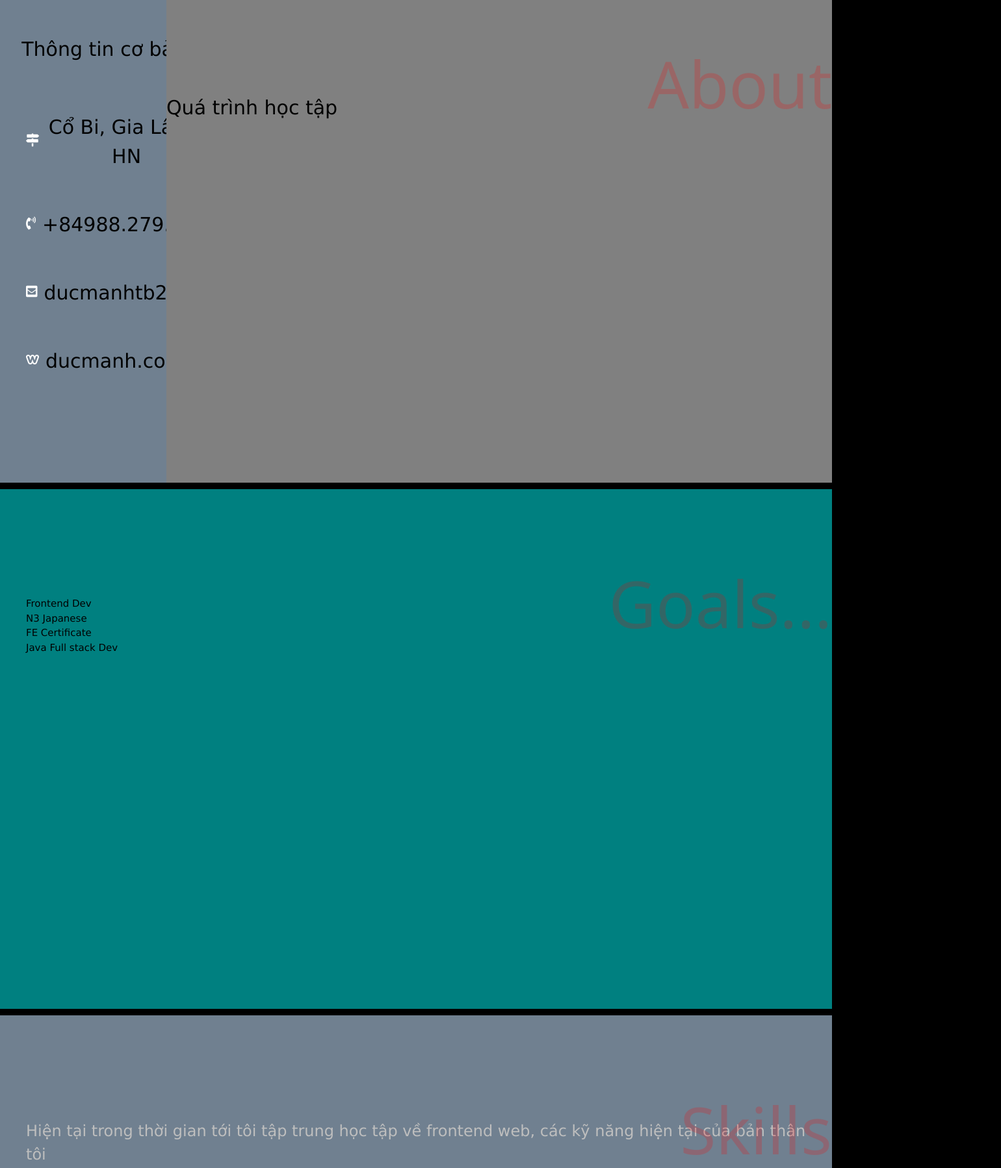
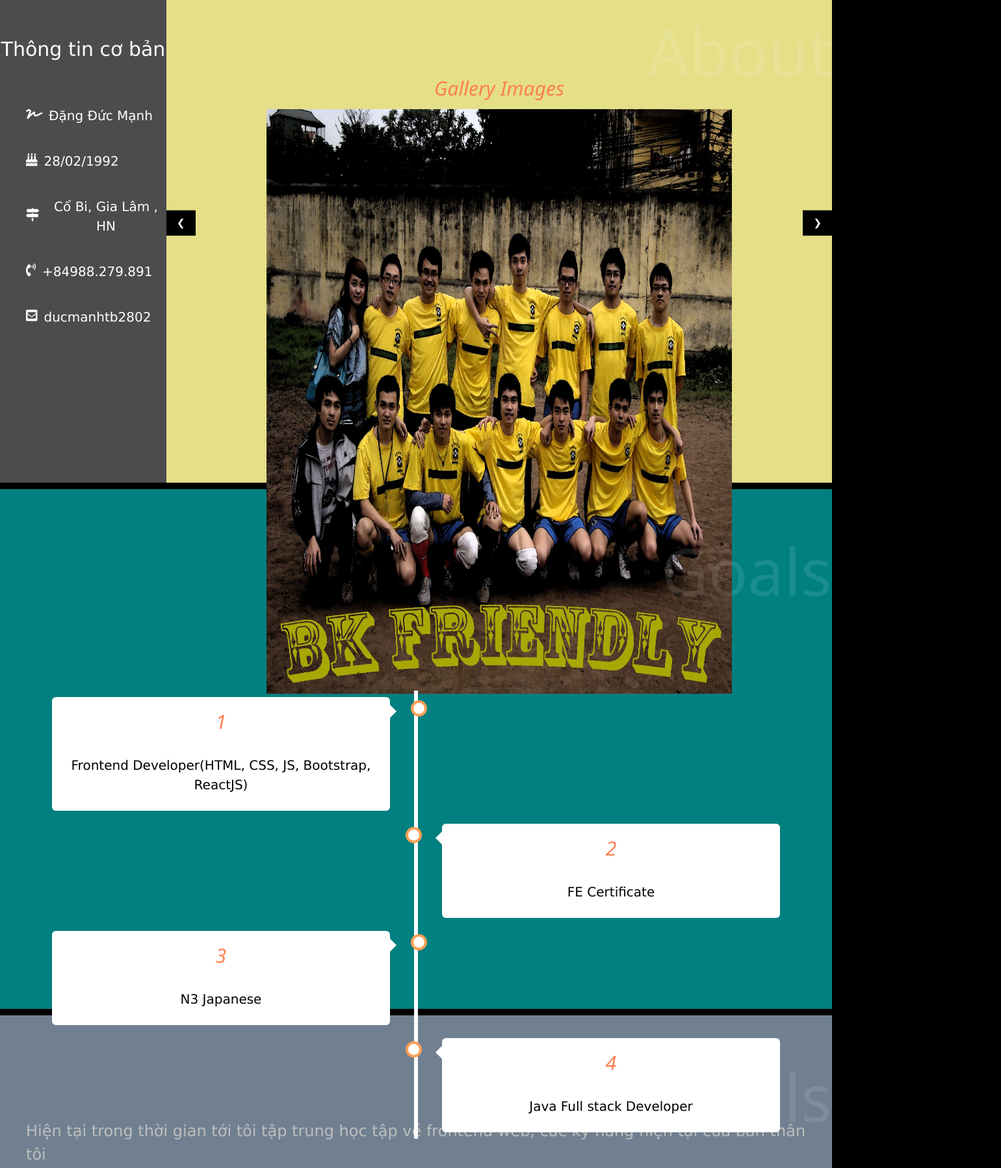
Before and after one commit to ducmanh2802/portfolio, a plain HTML site: page index.html in a window 1280 px wide. Shown: the part 897-2695 px from the top of the page at 65% size, 1540 px wide, since content can reach past the window. Drawn offline with nearby package versions, Linux system fonts and the light colour scheme.

Commit message:
Bài tập Array

```diff
--- a/css/style.css
+++ b/css/style.css
@@ -50,7 +50,7 @@ h2 {
 }
 div.projects {
   display: grid;
-  grid-template-columns: auto auto auto auto auto;
+  grid-template-columns: auto auto auto auto;
   grid-gap: 10px;
   /* overflow: hidden; */
 }
@@ -102,7 +102,7 @@ div.projects {
   height: 100vh;
   top: -10%;
   left: 0;
-  background-color: slategray;
+  background-color: #4c4c4c;
   position: relative;
 }
 
@@ -119,16 +119,33 @@ ul li {
 .data {
   margin-left: 10px;
 }
+.data p {
+  color: white;
+  font-size: 20px;
+}
+.about-left_detail > p {
+  color: white;
+  font-size: 30px;
+}
 .about-right {
   width: 80%;
   height: 100vh;
-  background-color: grey;
+  background-color: #e5df88;
   position: relative;
 }
-
+.about-right_detail img {
+  height: 900px;
+  margin-left: 15%;
+}
 .about-right_detail h1 {
   position: absolute;
   text-align: right;
+}
+.about-right_detail p {
+  color: white;
+  font-size: 30px;
+  position: relative;
+  top: -50px;
 }
 #projects {
   background-color: grey;
@@ -143,11 +160,11 @@ ul li {
 #projects h1,
 #about h1 {
   position: relative;
-  top: 100px;
+  top: 50px;
   text-align: right;
   font-size: 100px;
-  opacity: 0.2;
-  color: red;
+  opacity: 0.1;
+  color: white;
 }
 .skills {
   margin-left: 30%;
@@ -188,9 +205,9 @@ div[class^="bar-"] span {
   left: 0;
   height: 100%;
   border-radius: 20px;
-  background: #fff;
+  background: #48bcad;
 }
-div[class^="bar-"]:hover span {
+/* div[class^="bar-"]:hover span {
   position: absolute;
   top: 0;
   left: 0;
@@ -198,7 +215,7 @@ div[class^="bar-"]:hover span {
   border-radius: 20px;
   background: #48bcad;
   animation: move-right 2s infinite;
-}
+} */
 .bar-html,
 .bar-css,
 .bar-js {
@@ -211,7 +228,7 @@ div[class^="bar-"]:hover span {
 }
 p {
   display: inline-block;
-  font-size: 30px;
+  font-size: 20px;
 }
 i {
   color: #fff;
@@ -248,7 +265,6 @@ a {
 }
 .social li {
   list-style: none;
-  /* position: relative; */
   display: flex;
   justify-content: center;
   align-items: center;
@@ -258,6 +274,120 @@ a {
 }
 .social li:hover a {
   color: red;
+}
+.timeline {
+  position: relative;
+  top: 150px;
+  max-width: 1200px;
+  margin: 0 auto;
+}
+
+.timeline::after {
+  content: "";
+  position: absolute;
+  width: 6px;
+  background-color: white;
+  top: 0;
+  bottom: 0;
+  left: 50%;
+  margin-left: -3px;
+}
+
+.container {
+  padding: 10px 40px;
+  position: relative;
+  background-color: inherit;
+  width: 50%;
+}
+
+.container::after {
+  content: "";
+  position: absolute;
+  width: 25px;
+  height: 25px;
+  right: -17px;
+  background-color: white;
+  border: 4px solid #ff9f55;
+  top: 15px;
+  border-radius: 50%;
+  z-index: 1;
+}
+
+.left {
+  left: 0;
+}
+
+.right {
+  left: 50%;
+}
+
+.left::before {
+  content: " ";
+  height: 0;
+  position: absolute;
+  top: 22px;
+  width: 0;
+  z-index: 1;
+  right: 30px;
+  border: medium solid white;
+  border-width: 10px 0 10px 10px;
+  border-color: transparent transparent transparent white;
+}
+
+.right::before {
+  content: " ";
+  height: 0;
+  position: absolute;
+  top: 22px;
+  width: 0;
+  z-index: 1;
+  left: 30px;
+  border: medium solid white;
+  border-width: 10px 10px 10px 0;
+  border-color: transparent white transparent transparent;
+}
+
+.right::after {
+  left: -16px;
+}
+
+.content {
+  padding: 5px 5px;
+  background-color: white;
+  position: relative;
+  border-radius: 6px;
+  text-align: center;
+}
+
+@media screen and (max-width: 600px) {
+  .timeline::after {
+    left: 31px;
+  }
+
+  .container {
+    width: 100%;
+    padding-left: 50px;
+    padding-right: 15px;
+  }
+
+  /* Make sure that all arrows are pointing leftwards */
+  .container::before {
+    left: 60px;
+    border: medium solid white;
+    border-width: 10px 10px 10px 0;
+    border-color: transparent white transparent transparent;
+  }
+
+  /* Make sure all circles are at the same spot */
+  .left::after,
+  .right::after {
+    left: 10px;
+  }
+
+  /* Make all right containers behave like the left ones */
+  .right {
+    left: 0%;
+  }
 }
 
 @media screen and (max-width: 600px) {
--- a/index.html
+++ b/index.html
@@ -51,6 +51,22 @@
             <ul>
               <li>
                 <div class="icon">
+                <i class="fas fa-signature"></i>
+                </div>
+                <div class="data">
+                  <p>Đặng Đức Mạnh</p>
+                </div>
+              </li>
+              <li>
+                <div class="icon">
+                  <i class="fas fa-birthday-cake"></i>
+                </div>
+                <div class="data">
+                  <p>28/02/1992</p>
+                </div>
+              </li>
+              <li>
+                <div class="icon">
                   <i class="fas fa-map-signs"></i>
                 </div>
                 <div class="data"><p>Cổ Bi, Gia Lâm , HN</p></div>
@@ -67,31 +83,66 @@
                 </div>
                 <div class="data"><p>ducmanhtb2802</p></div>
               </li>
-              <li>
-                <div class="icon">
-                  <i class="fab fa-weebly" aria-hidden="true"></i>
-                </div>
-                <div class="data"><p>ducmanh.com</p></div>
-              </li>
+
             </ul>
           </div>
         </div>
         <div class="about-right">
           <div class="about-right_detail">
             <h1>About</h1>
-            <p>Quá trình học tập</p>
+            <h2 class="slideImages">Gallery Images</h2>
+              <img class="mySlides" src="img/1.jpg" style="width: 70%" />
+              <img class="mySlides" src="img/2.jpg" style="width: 70%" />
+              <img class="mySlides" src="img/3.jpg" style="width: 70%" />
+              <img class="mySlides" src="img/4.jpg" style="width: 70%" />
+              <img class="mySlides" src="img/5.jpg" style="width: 70%" />
+              <img class="mySlides" src="img/6.jpg" style="width: 70%" />
+              <img class="mySlides" src="img/2.jpg" style="width: 70%" />
+              <button
+                class="w3-button w3-black w3-display-left"
+                onclick="plusDivs(-1)"
+              >
+                &#10094;
+              </button>
+              <button
+                class="w3-button w3-black w3-display-right"
+                onclick="plusDivs(1)"
+              >
+                &#10095;
+              </button>
+            </div>
           </div>
         </div>
       </div>
     </section>
     <section id="goals">
-      <h1 class="goals_title">Goals...</h1>
-      <ul>
-        <li>Frontend Dev</li>
-        <li>N3 Japanese</li>
-        <li>FE Certificate</li>
-        <li>Java Full stack Dev</li>
-      </ul>
+      <h1>Goals</h1>
+      <div class="timeline">
+        <div class="container left">
+          <div class="content">
+            <h2>1</h2>
+            <p>Frontend Developer(HTML, CSS, JS, Bootstrap, ReactJS)</p>
+          </div>
+        </div>
+        <div class="container right">
+          <div class="content">
+            <h2>2</h2>
+            <p>FE Certificate</p>
+          </div>
+        </div>
+        <div class="container left">
+          <div class="content">
+            <h2>3</h2>
+            <p>N3 Japanese</p>
+          </div>
+        </div>
+        <div class="container right">
+          <div class="content">
+            <h2>4</h2>
+            <p>Java Full stack Developer</p>
+          </div>
+        </div>
+      </div>
     </section>
     <section id="skills">
       <h1>Skills</h1>
@@ -126,6 +177,15 @@
               <div class="bar-js">
                 <span style="width: 400px"></span>
               </div>
+            </div>
+          </div>
+        </div>
+        <div class="html">
+          <div class="tag-react">
+            <i class="fab fa-html5"></i>
+            <p>React</p>
+            <div class="progressbar">
+              <div class="bar-html"><span style="width: 200px"></span></div>
             </div>
           </div>
         </div>
@@ -201,6 +261,25 @@
             Build a Tic Tac Toe Game</a
           >
         </div>
+        <div>
+          <a class="project-tile" href="https://codepen.io/freeCodeCamp/full/KzXQgy" target="_blank"><img class="project-image"
+              src="https://raw.githubusercontent.com/freeCodeCamp/cdn/master/build/testable-projects-fcc/images/tic-tac-toe.png"
+              alt="project" />
+            Build a Tic Tac Toe Game</a>
+        </div>
+        <div>
+          <a class="project-tile" href="https://codepen.io/freeCodeCamp/full/KzXQgy" target="_blank"><img class="project-image"
+              src="https://raw.githubusercontent.com/freeCodeCamp/cdn/master/build/testable-projects-fcc/images/tic-tac-toe.png"
+              alt="project" />
+            Build a Tic Tac Toe Game</a>
+        </div>
+        <div>
+          <a class="project-tile" href="https://codepen.io/freeCodeCamp/full/KzXQgy" target="_blank"><img class="project-image"
+              src="https://raw.githubusercontent.com/freeCodeCamp/cdn/master/build/testable-projects-fcc/images/tic-tac-toe.png"
+              alt="project" />
+            Build a Tic Tac Toe Game</a>
+        </div>
+
       </div>
     </section>
     <section id="contact-section">
@@ -230,5 +309,6 @@
         </ul>
       </div>
     </section>
+    <script src="js/main.js"></script>
   </body>
 </html>
--- /dev/null
+++ b/js/main.js
@@ -0,0 +1,21 @@
+var slideIndex = 1;
+showDivs(slideIndex);
+
+function plusDivs(n) {
+  showDivs((slideIndex += n));
+}
+
+function showDivs(n) {
+  var i;
+  var x = document.getElementsByClassName("mySlides");
+  if (n > x.length) {
+    slideIndex = 1;
+  }
+  if (n < 1) {
+    slideIndex = x.length;
+  }
+  for (i = 0; i < x.length; i++) {
+    x[i].style.display = "none";
+  }
+  x[slideIndex - 1].style.display = "block";
+}
```
Also changed, not shown: img/1.jpg (added), img/2.jpg (added), img/3.jpg (added), img/4.jpg (added), img/5.jpg (added), img/6.jpg (added), img/bg.jpg.
